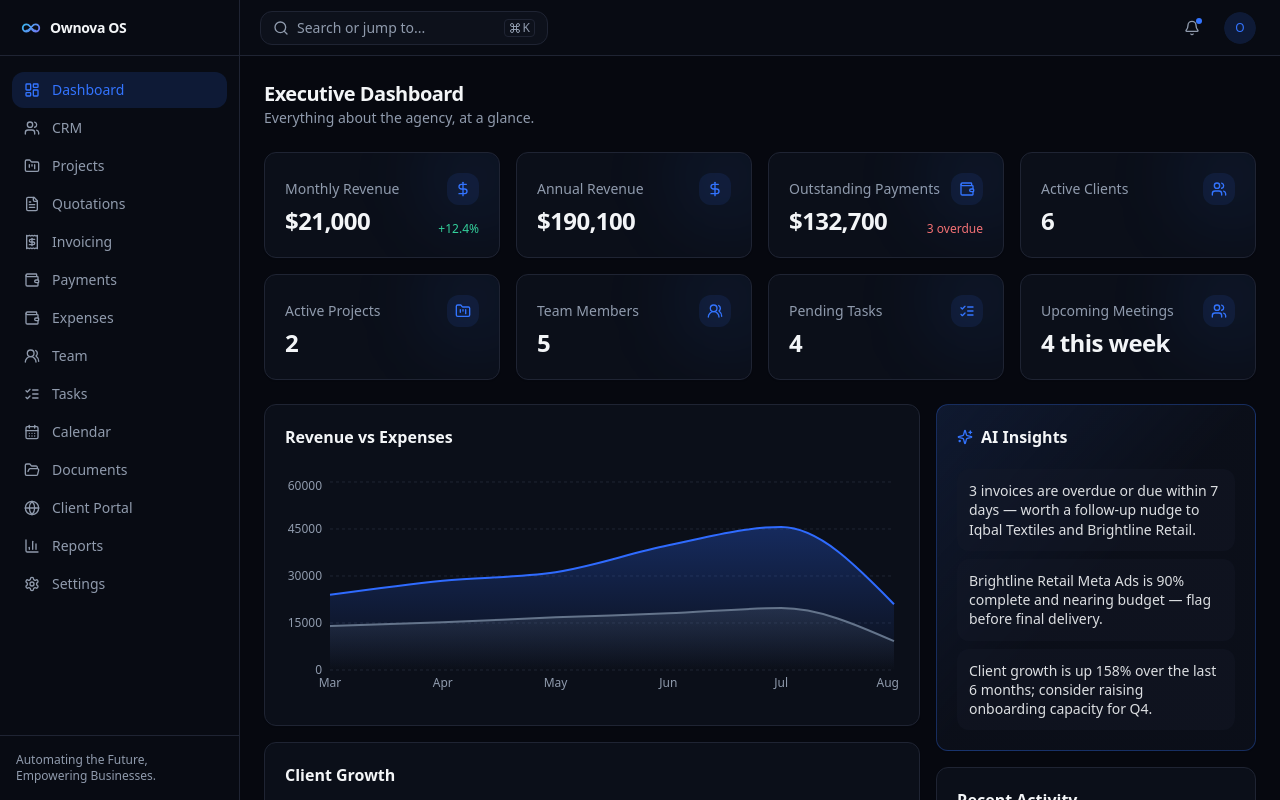
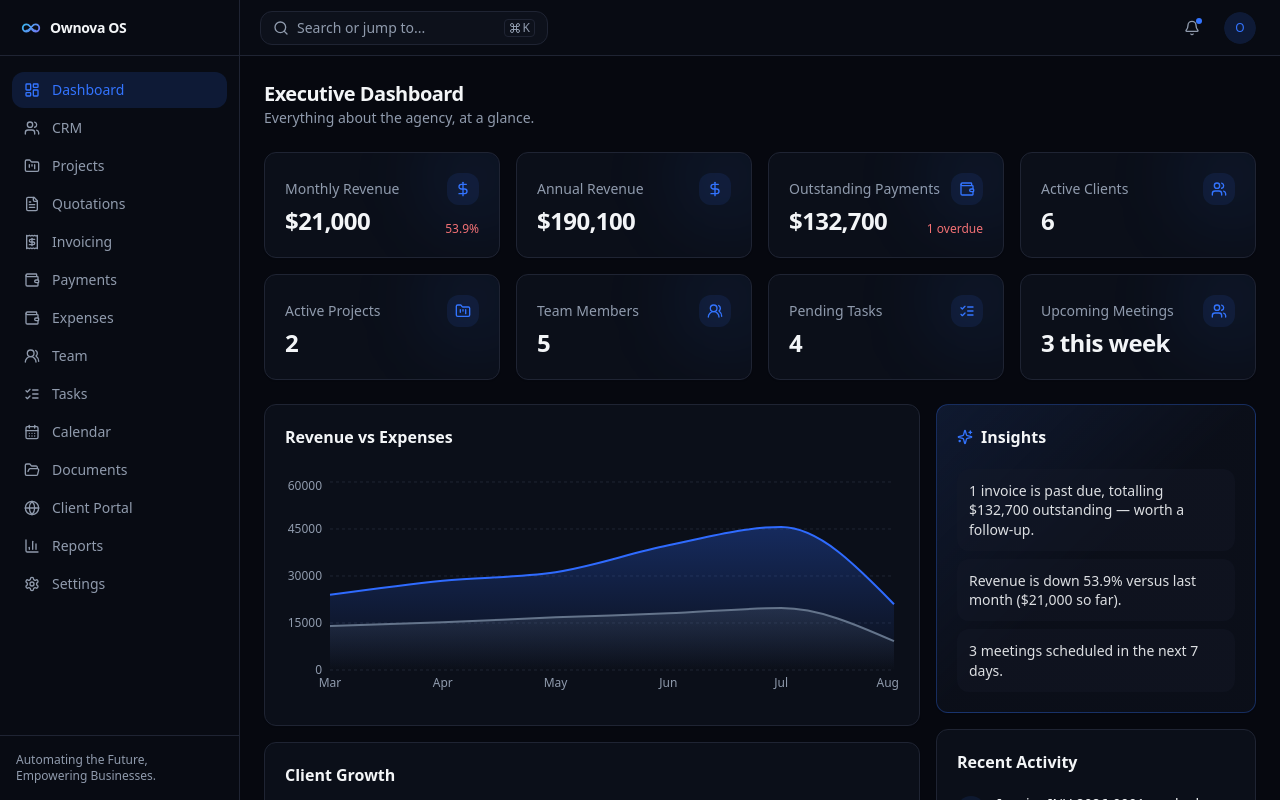
Before and after one commit to Ownova/ownova-os, a Next.js app: page /dashboard in a window 1280 px wide. Built offline with nearby package versions, Linux system fonts and the light colour scheme.

Commit message:
Real activity log + derived dashboard stats, remove hardcoded fake figures

```diff
--- a/src/app/(app)/dashboard/page.tsx
+++ b/src/app/(app)/dashboard/page.tsx
@@ -26,14 +26,32 @@ export default async function DashboardPage() {
       </div>
 
       <div className="grid grid-cols-1 gap-4 sm:grid-cols-2 lg:grid-cols-4">
-        <StatCard label="Monthly Revenue" value={formatCurrency(stats.monthlyRevenue)} icon={DollarSign} trend={{ value: "12.4%", positive: true }} />
+        <StatCard
+          label="Monthly Revenue"
+          value={formatCurrency(stats.monthlyRevenue)}
+          icon={DollarSign}
+          trend={
+            stats.revenueChangePct === null
+              ? undefined
+              : { value: `${Math.abs(stats.revenueChangePct).toFixed(1)}%`, positive: stats.revenueChangePct >= 0 }
+          }
+        />
         <StatCard label="Annual Revenue" value={formatCurrency(stats.annualRevenue)} icon={DollarSign} />
-        <StatCard label="Outstanding Payments" value={formatCurrency(stats.outstanding)} icon={Wallet} trend={{ value: "3 overdue", positive: false }} />
+        <StatCard
+          label="Outstanding Payments"
+          value={formatCurrency(stats.outstanding)}
+          icon={Wallet}
+          trend={stats.overdueInvoices > 0 ? { value: `${stats.overdueInvoices} overdue`, positive: false } : undefined}
+        />
         <StatCard label="Active Clients" value={String(stats.activeClients)} icon={Users} />
         <StatCard label="Active Projects" value={String(stats.activeProjects)} icon={FolderKanban} />
         <StatCard label="Team Members" value={String(stats.teamMembers)} icon={UsersRound} />
         <StatCard label="Pending Tasks" value={String(stats.pendingTasks)} icon={ListChecks} />
-        <StatCard label="Upcoming Meetings" value="4 this week" icon={Users} />
+        <StatCard
+          label="Upcoming Meetings"
+          value={stats.upcomingMeetings === 1 ? "1 this week" : `${stats.upcomingMeetings} this week`}
+          icon={Users}
+        />
       </div>
 
       <div className="grid grid-cols-1 gap-4 lg:grid-cols-3">
@@ -42,7 +60,7 @@ export default async function DashboardPage() {
           <ClientGrowthChart clientGrowth={clientGrowth} />
         </div>
         <div className="space-y-4">
-          <AIInsightsPanel />
+          <AIInsightsPanel stats={stats} />
           <ActivityFeed recentActivity={recentActivity} />
         </div>
       </div>
--- a/src/app/actions/clients.ts
+++ b/src/app/actions/clients.ts
@@ -2,6 +2,7 @@
 
 import { query } from "@/lib/aws/db";
 import { requireInternalTeam } from "@/lib/auth-guard";
+import { logActivity } from "@/lib/data/activity";
 import { revalidatePath } from "next/cache";
 
 export interface CreateClientInput {
@@ -14,7 +15,7 @@ export interface CreateClientInput {
 }
 
 export async function createClientAction(input: CreateClientInput) {
-  await requireInternalTeam();
+  const session = await requireInternalTeam();
 
   let companyId: string | null = null;
   if (input.company) {
@@ -43,6 +44,12 @@ export async function createClientAction(input: CreateClientInput) {
     }
   );
 
+  await logActivity({
+    actorId: session.mode === "cognito" ? session.sub : null,
+    entityType: "client",
+    action: `New client added: ${input.name}`,
+  });
+
   revalidatePath("/crm");
   revalidatePath("/dashboard");
 }
--- a/src/app/actions/expenses.ts
+++ b/src/app/actions/expenses.ts
@@ -2,7 +2,7 @@
 
 import { query } from "@/lib/aws/db";
 import { requireInternalTeam } from "@/lib/auth-guard";
-import { getServerSession } from "@/lib/session";
+import { logActivity } from "@/lib/data/activity";
 import { revalidatePath } from "next/cache";
 
 export interface CreateExpenseInput {
@@ -42,7 +42,7 @@ export interface CreatePaymentInput {
 }
 
 export async function createPaymentAction(input: CreatePaymentInput) {
-  await requireInternalTeam();
+  const session = await requireInternalTeam();
 
   await query(
     `insert into payments (invoice_id, amount, method, status, paid_at)
@@ -56,6 +56,13 @@ export async function createPaymentAction(input: CreatePaymentInput) {
     }
   );
 
+  await logActivity({
+    actorId: session.mode === "cognito" ? session.sub : null,
+    entityType: "payment",
+    action: `Payment of ${input.amount.toLocaleString("en-US", { style: "currency", currency: "USD" })} recorded (${input.status})`,
+    entityId: input.invoiceId,
+  });
+
   revalidatePath("/payments");
   revalidatePath("/dashboard");
 }
--- a/src/app/actions/invoices.ts
+++ b/src/app/actions/invoices.ts
@@ -3,6 +3,8 @@
 import { query, isAwsDbConfigured } from "@/lib/aws/db";
 import { nextInvoiceNumber } from "@/lib/data/invoices";
 import { requireInternalTeam } from "@/lib/auth-guard";
+import { logActivity } from "@/lib/data/activity";
+import { revalidatePath } from "next/cache";
 
 interface CreateInvoiceItemInput {
   description: string;
@@ -31,7 +33,7 @@ export interface CreateInvoiceInput {
  * fixable, but worth revisiting with withUserContext()-style transactional writes later.
  */
 export async function createInvoiceAction(input: CreateInvoiceInput): Promise<{ number: string; total: number }> {
-  await requireInternalTeam();
+  const session = await requireInternalTeam();
   const number = await nextInvoiceNumber();
   const total = input.items.reduce((sum, item) => sum + item.quantity * item.rate - item.discount + item.tax, 0);
 
@@ -67,5 +69,15 @@ export async function createInvoiceAction(input: CreateInvoiceInput): Promise<{
     );
   }
 
+  await logActivity({
+    actorId: session.mode === "cognito" ? session.sub : null,
+    entityType: "invoice",
+    action: `Invoice ${number} created`,
+    entityId: invoiceId,
+  });
+
+  revalidatePath("/invoices");
+  revalidatePath("/dashboard");
+
   return { number, total };
 }
--- a/src/components/dashboard/activity-feed.tsx
+++ b/src/components/dashboard/activity-feed.tsx
@@ -17,6 +17,11 @@ export function ActivityFeed({ recentActivity }: { recentActivity: ActivityItem[
         <CardTitle className="text-foreground text-base font-semibold">Recent Activity</CardTitle>
       </CardHeader>
       <CardContent className="space-y-4 pt-0">
+        {recentActivity.length === 0 && (
+          <p className="text-sm text-muted-foreground">
+            No activity yet. Creating clients, projects, invoices, or payments will show up here.
+          </p>
+        )}
         {recentActivity.map((a) => {
           const Icon = iconMap[a.type];
           return (
--- a/src/components/dashboard/ai-insights.tsx
+++ b/src/components/dashboard/ai-insights.tsx
@@ -1,25 +1,70 @@
 import { Card, CardHeader, CardTitle, CardContent } from "@/components/ui/card";
 import { Sparkles } from "lucide-react";
+import type { DashboardStats } from "@/lib/data/dashboard";
+import { formatCurrency } from "@/lib/utils";
 
-const insights = [
-  "3 invoices are overdue or due within 7 days — worth a follow-up nudge to Iqbal Textiles and Brightline Retail.",
-  "Brightline Retail Meta Ads is 90% complete and nearing budget — flag before final delivery.",
-  "Client growth is up 158% over the last 6 months; consider raising onboarding capacity for Q4.",
-];
+/**
+ * Derives plain-language observations from the real numbers already loaded for the dashboard.
+ * These are rule-based, not model-generated -- previously this panel rendered a hardcoded list
+ * naming clients that may not exist, which read as real analysis of the account. Anything shown
+ * here now traces back to an actual figure.
+ */
+function buildInsights(stats: DashboardStats): string[] {
+  const insights: string[] = [];
 
-export function AIInsightsPanel() {
+  if (stats.overdueInvoices > 0) {
+    insights.push(
+      `${stats.overdueInvoices} invoice${stats.overdueInvoices === 1 ? " is" : "s are"} past due, ` +
+        `totalling ${formatCurrency(stats.outstanding)} outstanding — worth a follow-up.`
+    );
+  }
+
+  if (stats.revenueChangePct !== null && Math.abs(stats.revenueChangePct) >= 5) {
+    const direction = stats.revenueChangePct >= 0 ? "up" : "down";
+    insights.push(
+      `Revenue is ${direction} ${Math.abs(stats.revenueChangePct).toFixed(1)}% versus last month ` +
+        `(${formatCurrency(stats.monthlyRevenue)} so far).`
+    );
+  }
+
+  if (stats.activeProjects > 0 && stats.pendingTasks / stats.activeProjects > 15) {
+    insights.push(
+      `${stats.pendingTasks} open tasks across ${stats.activeProjects} active project` +
+        `${stats.activeProjects === 1 ? "" : "s"} — worth checking whether scope has crept.`
+    );
+  }
+
+  if (stats.upcomingMeetings > 0) {
+    insights.push(
+      `${stats.upcomingMeetings} meeting${stats.upcomingMeetings === 1 ? "" : "s"} scheduled in the next 7 days.`
+    );
+  }
+
+  return insights;
+}
+
+export function AIInsightsPanel({ stats }: { stats: DashboardStats }) {
+  const insights = buildInsights(stats);
+
   return (
     <Card className="border-primary/30 bg-gradient-to-br from-primary/10 via-card to-card">
       <CardHeader className="flex-row items-center gap-2 space-y-0">
         <Sparkles className="h-4 w-4 text-primary" />
-        <CardTitle className="text-foreground text-base font-semibold">AI Insights</CardTitle>
+        <CardTitle className="text-foreground text-base font-semibold">Insights</CardTitle>
       </CardHeader>
       <CardContent className="space-y-2 pt-0">
-        {insights.map((i, idx) => (
-          <p key={idx} className="rounded-lg bg-muted/40 p-3 text-sm leading-snug text-foreground/90">
-            {i}
+        {insights.length === 0 ? (
+          <p className="rounded-lg bg-muted/40 p-3 text-sm leading-snug text-muted-foreground">
+            Nothing needs attention right now. Insights appear here as invoices, projects, and
+            meetings are added.
           </p>
-        ))}
+        ) : (
+          insights.map((insight, idx) => (
+            <p key={idx} className="rounded-lg bg-muted/40 p-3 text-sm leading-snug text-foreground/90">
+              {insight}
+            </p>
+          ))
+        )}
       </CardContent>
     </Card>
   );
--- /dev/null
+++ b/src/lib/data/activity.ts
@@ -0,0 +1,67 @@
+import "server-only";
+import { query, isAwsDbConfigured } from "@/lib/aws/db";
+import type { ActivityItem } from "@/types";
+
+/** Entity kinds the dashboard activity feed knows how to render. */
+export type ActivityEntity = ActivityItem["type"];
+
+interface LogActivityInput {
+  /** Cognito sub of the acting user, or null for mock/demo sessions (whose sub isn't a real UUID). */
+  actorId: string | null;
+  entityType: ActivityEntity;
+  /** Human-readable sentence shown directly in the feed, e.g. "New client added: Acme Ltd". */
+  action: string;
+  entityId?: string | null;
+}
+
+/**
+ * Appends an entry to audit_log. Deliberately swallows its own errors: activity logging is a
+ * nice-to-have side effect, and a failure here must never roll back or surface over the actual
+ * business operation the user asked for (creating an invoice, a client, and so on).
+ */
+export async function logActivity({ actorId, entityType, action, entityId = null }: LogActivityInput): Promise<void> {
+  if (!isAwsDbConfigured) return;
+  try {
+    await query(
+      `insert into audit_log (actor_id, action, entity_type, entity_id)
+       values (:actorId, :action, :entityType, :entityId)`,
+      { actorId, action, entityType, entityId }
+    );
+  } catch {
+    // Intentionally ignored -- see above.
+  }
+}
+
+interface AuditRow {
+  id: string;
+  action: string;
+  entity_type: string;
+  created_at: string;
+}
+
+const KNOWN_ENTITIES: ActivityEntity[] = ["invoice", "client", "project", "task", "payment"];
+
+function toActivityItem(row: AuditRow): ActivityItem {
+  const entity = KNOWN_ENTITIES.includes(row.entity_type as ActivityEntity)
+    ? (row.entity_type as ActivityEntity)
+    : "task";
+  return {
+    id: row.id,
+    type: entity,
+    message: row.action,
+    timestamp: row.created_at,
+  };
+}
+
+/**
+ * Most recent activity, newest first. Returns an empty array on a fresh install rather than
+ * illustrative sample events -- the feed renders its own empty state.
+ */
+export async function getRecentActivity(limit = 8): Promise<ActivityItem[]> {
+  if (!isAwsDbConfigured) return [];
+  const rows = await query<AuditRow>(
+    `select id, action, entity_type, created_at from audit_log order by created_at desc limit :limit`,
+    { limit }
+  );
+  return rows.map(toActivityItem);
+}
--- a/src/lib/mock-data.ts
+++ b/src/lib/mock-data.ts
@@ -412,6 +412,8 @@ export function dashboardStats() {
   const activeClients = clients.filter((c) => !["lost"].includes(c.stage)).length;
   const activeProjects = projects.filter((p) => p.status === "in_progress" || p.status === "planning").length;
   const pendingTasks = projectTasks.filter((t) => t.status !== "done").length;
+  const overdueInvoices = invoices.filter((i) => i.status === "overdue").length;
+  const prevMonthRevenue = revenueByMonth[revenueByMonth.length - 2]?.revenue ?? 0;
 
   return {
     monthlyRevenue,
@@ -421,5 +423,9 @@ export function dashboardStats() {
     activeProjects,
     teamMembers: teamMembers.length,
     pendingTasks,
+    overdueInvoices,
+    upcomingMeetings: calendarEvents.filter((e) => e.type === "meeting").length,
+    revenueChangePct:
+      prevMonthRevenue > 0 ? ((monthlyRevenue - prevMonthRevenue) / prevMonthRevenue) * 100 : null,
   };
 }
```
Also changed, not shown: src/app/actions/projects.ts (+17 -2 lines), src/lib/data/dashboard.ts (+49 -8 lines), 1 other file (tests, documents, lock files or other folders).
